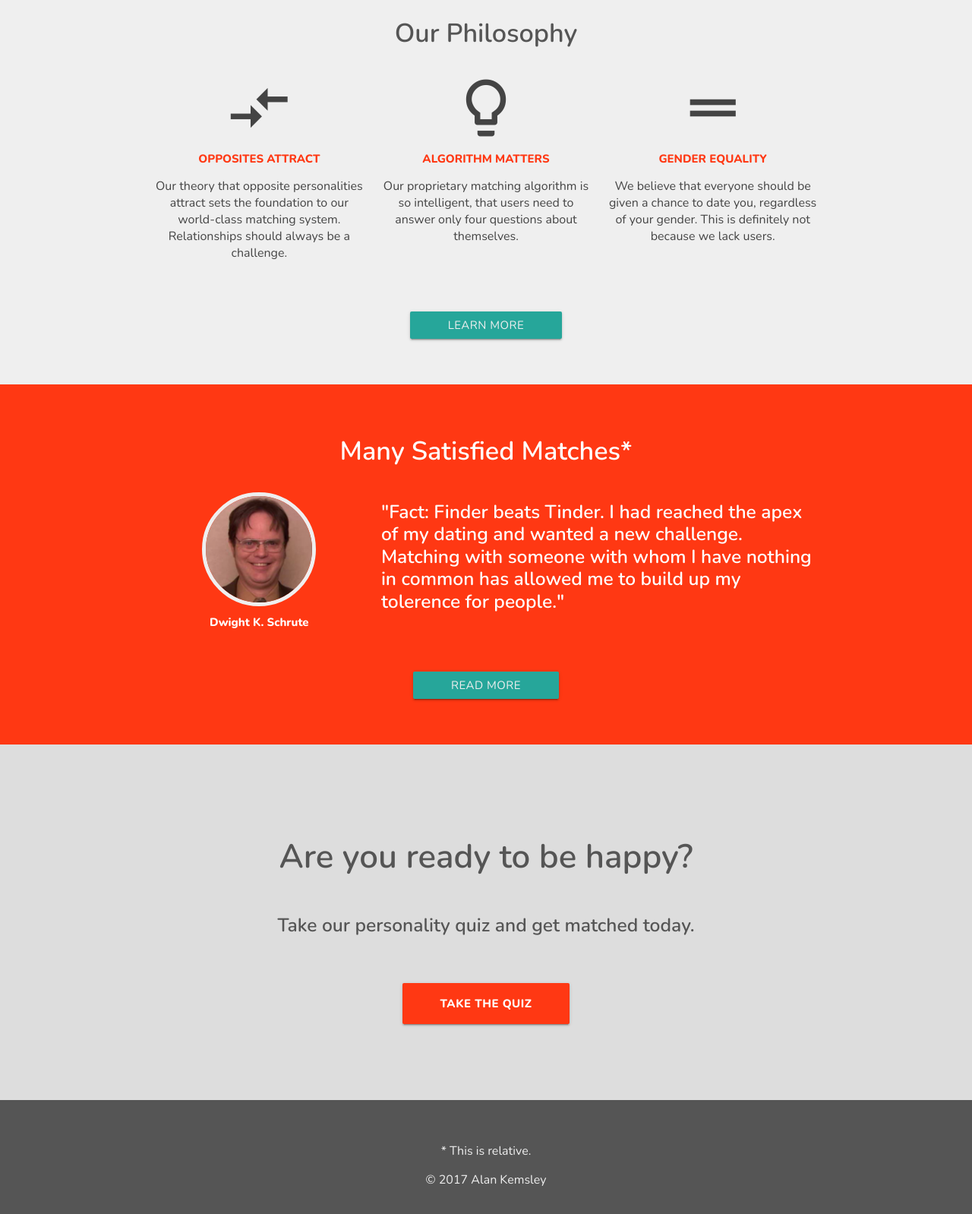
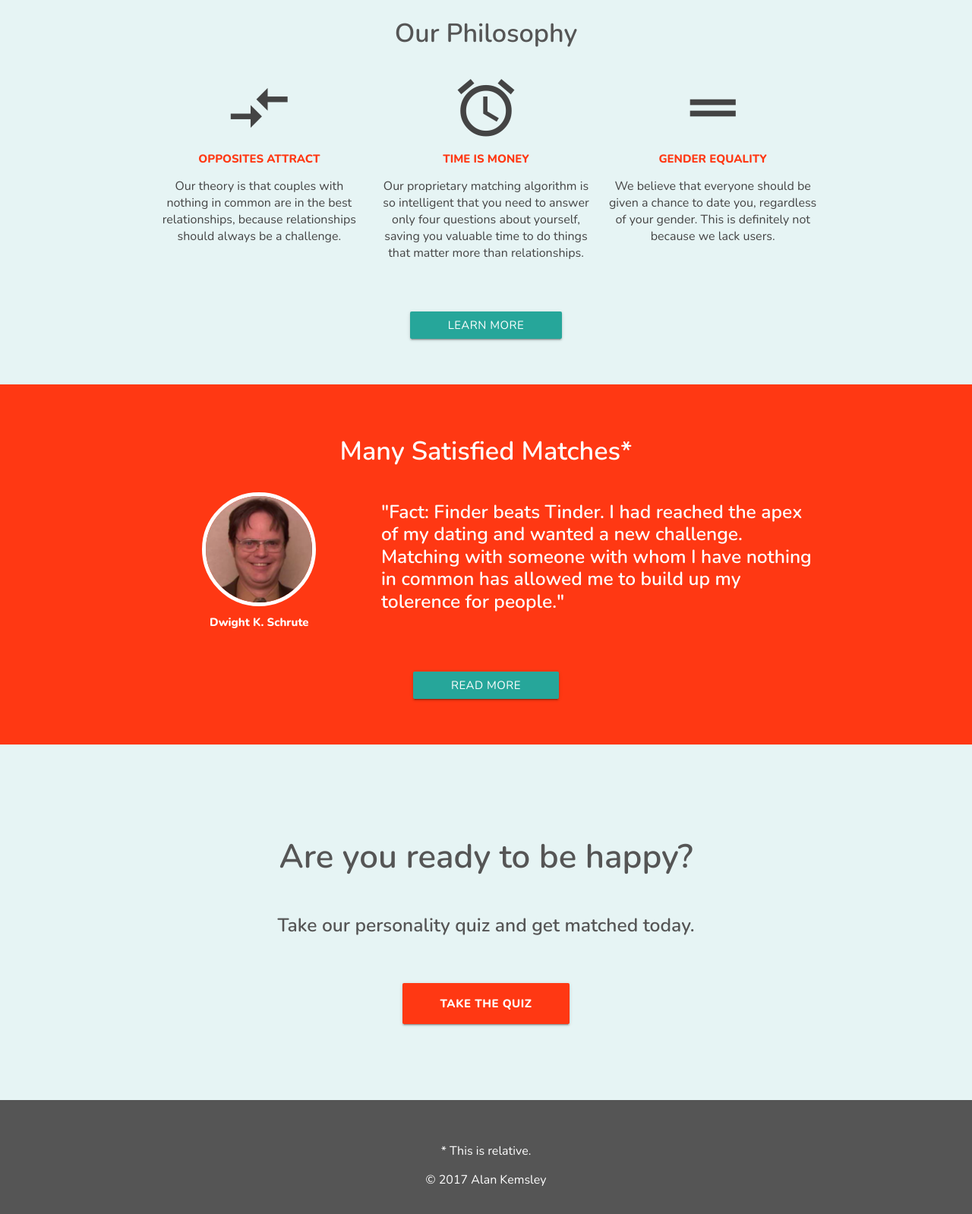
Before and after one commit to alankemsley/dating-app, a website: page app/public/index.html in a window 1280 px wide. Shown: the part 779-2377 px from the top of the page at 76% size. Drawn offline with nearby package versions, Linux system fonts and the light colour scheme.

Commit message:
Update front-end colors

```diff
--- a/app/public/assets/css/style.css
+++ b/app/public/assets/css/style.css
@@ -34,7 +34,7 @@ p {
 
 /*Buttons*/
 #quiz-button-nav {
-  background-color: #EFEFEF;
+  background-color: #FFF;
   color: #FF3813;
   font-weight: 800;
   padding-left: 35px;
@@ -62,7 +62,7 @@ p {
   margin-bottom: 10px;
   padding-left: 50px;
   padding-right: 50px;
-  color: #EFEFEF;
+  color: #FFF;
 }
 
 /*Navbar*/
@@ -91,14 +91,14 @@ p {
   padding-top: 100px;
   padding-bottom: 50px;
   margin: 0;
-  background-color: #DDD;
+  background-color: #32E1D5;
 }
 
 #row2 {
   padding-top: 50px;
   padding-bottom: 50px;
   margin: 0;
-  background-color: #EFEFEF;
+  background-color: #E6F4F4;
 }
 
 #row3 {
@@ -110,14 +110,14 @@ p {
 
 #user1 img {
   width: 150px;
-  border: 5px solid #EFEFEF;
+  border: 5px solid #FFF;
 }
 
 #row4 {
   padding-top: 100px;
   padding-bottom: 50px;
   margin: 0;
-  background-color: #DDD;
+  background-color: #E6F4F4;
 }
 
 /*Quiz page*/
@@ -125,14 +125,14 @@ p {
   padding-top: 100px;
   padding-bottom: 50px;
   margin: 0;
-  background-color: #EFEFEF;
+  background-color: #CDEAE8;
 }
 
 #quiz-row {
   padding-top: 100px;
   padding-bottom: 50px;
   margin: 0;
-  background-color: #DDD;
+  background-color: #E6F4F4;
 }
 
 /*Sticky Footer*/
@@ -140,7 +140,7 @@ p {
 #footer {
   height: 150px;
   background-color: #555;
-  color: #EFEFEF;
+  color: #FFF;
 }
 
 body {
--- a/app/public/index.html
+++ b/app/public/index.html
@@ -67,14 +67,14 @@
         <div class="col m4 center-align" id="philisophy1">
           <i class="material-icons large">compare_arrows</i>
           <h6>OPPOSITES ATTRACT</h6>
-          <p>Our theory that opposite personalities attract sets the foundation to our world-class matching system. Relationships should always be a challenge.</p>
+          <p>Our theory is that couples with nothing in common are in the best relationships, because relationships should always be a challenge.</p>
         </div>
 
         <!-- Philosophy 2 -->
         <div class="col m4 center-align" id="philisophy2">
-          <i class="material-icons large">lightbulb_outline</i>
-          <h6>ALGORITHM MATTERS</h6>
-          <p>Our proprietary matching algorithm is so intelligent, that users need to answer only four questions about themselves.</p>
+          <i class="material-icons large">alarm</i>
+          <h6>TIME IS MONEY</h6>
+          <p>Our proprietary matching algorithm is so intelligent that you need to answer only four questions about yourself, saving you valuable time to do things that matter more than relationships.</p>
         </div>
 
         <!-- Philosophy 3 -->
```
Also changed, not shown: app/public/quiz.html (+7 -2 lines).
